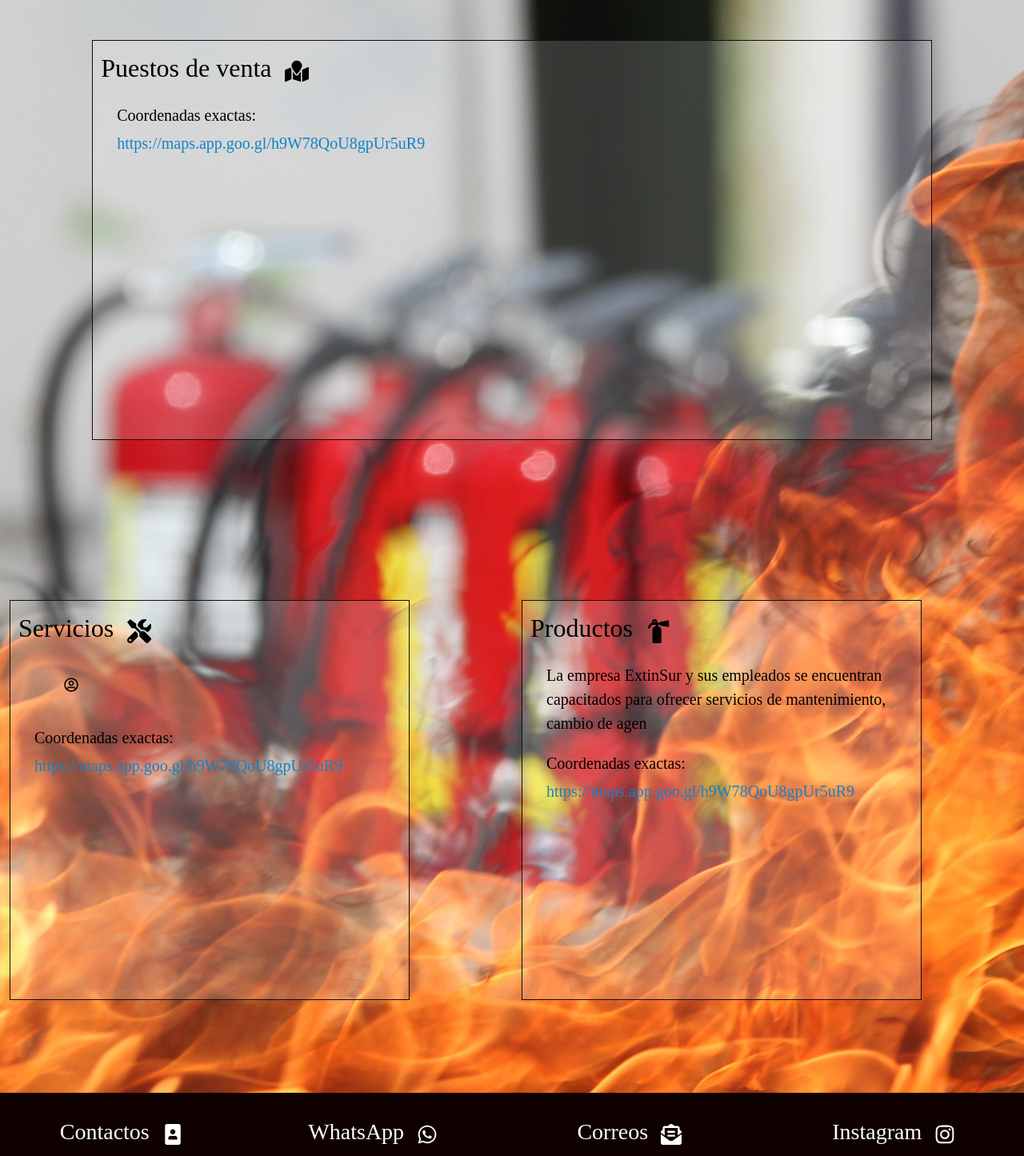
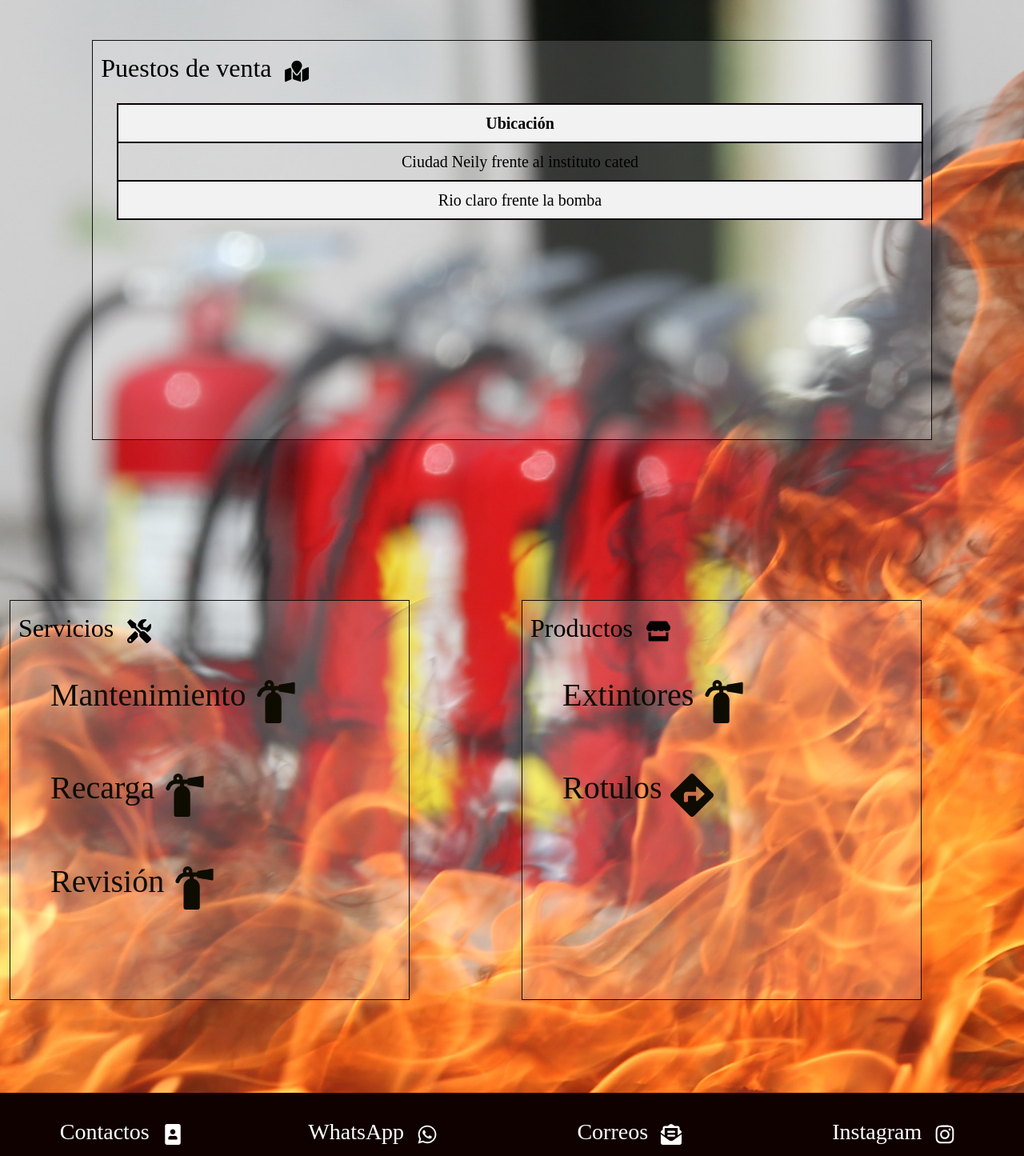
Before and after one commit to AntonyValverde/extinsurApp, a Next.js app: page / in a window 1280 px wide. Shown: the part 800-2245 px from the top of the page at 80% size. Built offline with nearby package versions, Linux system fonts and the light colour scheme.

Commit message:
responsive inicio

```diff
--- a/src/components/compIndex/FooterComp.tsx
+++ b/src/components/compIndex/FooterComp.tsx
@@ -11,6 +11,7 @@ const Footer_index = ({ }) => {
                         <h3>8324-4323</h3>
                         <h3>4342-5924</h3>
                     </div>
+
                 </div>
             </div>
 
--- a/src/components/compIndex/HeaderComp.tsx
+++ b/src/components/compIndex/HeaderComp.tsx
@@ -16,8 +16,8 @@ const Header_index = ({ }) => {
 
                 <nav className="navegation">
                     <Link href="/IndexInicioSesion" className="buttonBorder">
-                        <span className="text">Iniciar Secion</span>
-                        <FaRegUserCircle className="icons"></FaRegUserCircle>
+                        <span className="textInicio">Iniciar Secion</span>
+                        <FaRegUserCircle className="iconsInicio"></FaRegUserCircle>
                     </Link>
                 </nav>
 
--- a/src/components/compIndex/NavComp.tsx
+++ b/src/components/compIndex/NavComp.tsx
@@ -1,4 +1,4 @@
-import { FaRegUserCircle, FaFire, FaMapMarked, FaTools, FaSistrix, FaFacebook, FaInstagram, FaFireExtinguisher, FaEnvelopeOpenText, FaWhatsapp, FaPortrait, FaIcons } from 'react-icons/fa'
+import { FaStore, FaFire, FaMapMarked, FaTools, FaDirections, FaFireExtinguisher, FaEnvelopeOpenText, FaWhatsapp, FaPortrait, FaIcons } from 'react-icons/fa'
 import Link from "next/link";
 import React from 'react';
 import { Carousel } from 'react-responsive-carousel';
@@ -68,17 +68,27 @@ const Nav_index = ({ }) => {
                 </h1>
                 <div>
                     <article className="articleInfo">
+                        <table className="tablaUbication">
+                            <thead>
+                                <tr>
+                                    <th>Ubicación</th>
+
+                                </tr>
+                            </thead>
+                            <tbody>
+                                <tr>
+                                    <td><a href=' https://maps.app.goo.gl/Lpd7S5KN3sxP4FcD7'> Ciudad Neily frente al instituto cated </a> </td>
+                                </tr>
+                                <tr>
+
+                                    <td><a href=' https://maps.app.goo.gl/8HDRTyBW89rJ3KKq6'> Rio claro frente la bomba </a> </td>
+                                </tr>
+                            </tbody>
+                        </table>
 
                     </article>
 
-                    <article className="articleInfo">
 
-                    </article>
-
-                    <article className="articleInfo">
-                        Coordenadas exactas:
-                        <a className="linkMaps" href=" https://maps.app.goo.gl/h9W78QoU8gpUr5uR9 "> https://maps.app.goo.gl/h9W78QoU8gpUr5uR9 </a>
-                    </article>
                 </div>
             </nav>
 
@@ -90,19 +100,23 @@ const Nav_index = ({ }) => {
                 <div>
                     <article className="articleInfo">
                         <Link href="/IndexInicioSesion" className="buttonBorder">
-                            <span className="text"></span>
-                            <FaRegUserCircle className="icons"></FaRegUserCircle>
+                            <span className="textOpcionesPro">Mantenimiento</span>
+                            <FaFireExtinguisher className="iconsInicio"></FaFireExtinguisher>
                         </Link>
-
                     </article>
 
                     <article className="articleInfo">
-
+                        <Link href="/IndexInicioSesion" className="buttonBorder">
+                            <span className="textOpcionesPro">Recarga</span>
+                            <FaFireExtinguisher className="iconsInicio"></FaFireExtinguisher>
+                        </Link>
                     </article>
 
                     <article className="articleInfo">
-                        Coordenadas exactas:
-                        <a className="linkMaps" href=" https://maps.app.goo.gl/h9W78QoU8gpUr5uR9 "> https://maps.app.goo.gl/h9W78QoU8gpUr5uR9 </a>
+                        <Link href="/IndexInicioSesion" className="buttonBorder">
+                            <span className="textOpcionesPro">Revisión</span>
+                            <FaFireExtinguisher className="iconsInicio"></FaFireExtinguisher>
+                        </Link>
                     </article>
                 </div>
             </nav>
@@ -112,23 +126,25 @@ const Nav_index = ({ }) => {
             <nav className="navProductos">
                 <h1 className="h1Info">
                     <span className="text">Productos</span>
-                    <FaFireExtinguisher className="icons"></FaFireExtinguisher>
+                    <FaStore className="icons"></FaStore>
                 </h1>
                 <div>
                     <article className="articleInfo">
-                        La empresa ExtinSur y sus empleados se encuentran
-                        capacitados para ofrecer servicios de mantenimiento,
-                        cambio de agen
+                        <Link href="/IndexInicioSesion" className="buttonBorder">
+                            <span className="textOpcionesPro">Extintores</span>
+                            <FaFireExtinguisher className="iconsInicio"></FaFireExtinguisher>
+                        </Link>
 
+                    </article>
+                    <article className='articleInfo'>
+                        <Link href="/IndexInicioSesion" className="buttonBorder">
+                            <span className="textOpcionesPro">Rotulos</span>
+                            <FaDirections className="iconsInicio"></FaDirections>
+                        </Link>
                     </article>
 
                     <article className="articleInfo">
 
-                    </article>
-
-                    <article className="articleInfo">
-                        Coordenadas exactas:
-                        <a className="linkMaps" href=" https://maps.app.goo.gl/h9W78QoU8gpUr5uR9 "> https://maps.app.goo.gl/h9W78QoU8gpUr5uR9 </a>
                     </article>
                 </div>
             </nav>
--- a/src/pages/IndexInicioSesion.tsx
+++ b/src/pages/IndexInicioSesion.tsx
@@ -1,4 +1,4 @@
-import { FaReply, FaEye} from 'react-icons/fa'
+import { FaReply, FaEye } from 'react-icons/fa'
 import Link from "next/link";
 import React, { useState } from 'react';
 import router from "next/router";
@@ -24,7 +24,7 @@ export default function IndexInicioSesion() {
         }
 
 
-        const redirectTo = SelectedOption === 'Gerente' ? '/IndexGerenteInicio' : '/IndexEmpleadoInicio';
+        const redirectTo = SelectedOption == 'Gerente' ? '/IndexGerenteInicio' : '/IndexEmpleadoInicio';
         console.log('Iniciar sesión y redireccionar a:', redirectTo);
     };
 
@@ -39,13 +39,14 @@ export default function IndexInicioSesion() {
     return (
         <>
             <div className="FondoInicioSecion">
-                <nav className="navegationSecion">
-                    <Link href="#" className="buttonBorderAtras" onClick={InicioLinkClick}>
 
-                        <FaReply className="iconsSalir"></FaReply>
-                    </Link>
-                </nav>
                 <div className="contenedorInicio">
+                    <nav className="navegationSecion">
+                        <Link href="#" className="buttonBorderAtras" onClick={InicioLinkClick}>
+
+                            <FaReply className="iconsSalir"></FaReply>
+                        </Link>
+                    </nav>
                     <form className="contenedorFormulario">
                         <h1 className="titulo">ExtinSur Login</h1>
                         <div className="caja">
--- a/src/styles/indexInicio.css
+++ b/src/styles/indexInicio.css
@@ -19,14 +19,14 @@
 @media (max-width: 767px) {
   .body {
     height: 600vh;
-    width: 200vh;
+    width: 180vh;
     padding-bottom: 0;
   }
 }
 
 
 .conteinerInicio {
-  background-color: rgba(239, 220, 220, 0.8);
+  background-color: rgba(239, 220, 220, 0.879);
   width: 80%;
 
   margin: 0 auto;
@@ -54,12 +54,19 @@
   z-index: 99;
 }
 
+.iconsInicio {
+  display: inline-block;
+  padding: 3px;
+  font-size: 60px;
+}
+
 @media (max-width: 768px) {
   .Header {
     background-color: #01ddff;
     flex-direction: row;
     padding: 55px 5%;
     justify-content: space-between;
+    position: absolute;
 
   }
 
@@ -73,13 +80,11 @@
 
   }
 
-  .text {
-    margin-right: 8px;
-    font-size: 0px;
-    color: transparent;
+  .textInicio {
+    display: none;
   }
 
-  .icons {
+  .iconsInicio {
     display: inline-block;
     padding: 3px;
     font-size: 60px;
@@ -96,6 +101,21 @@
     display: flex;
     align-items: center;
     position: relative;
+  }
+
+  .barraBusqueda {
+    display: inline-block;
+    padding: 10px 20px;
+    font-size: 16px;
+    background-color: rgba(248, 246, 246, 0.5);
+    color: rgb(10, 10, 3);
+    border: none;
+    position: relative;
+    overflow: hidden;
+    font-size: 40px;
+    font-family: "Josefin_Sans";
+    opacity: 0.8;
+    width: 100%;
   }
 }
 
@@ -139,7 +159,7 @@
   border: none;
   position: relative;
   overflow: hidden;
-  font-size: 20px;
+  font-size: 40px;
   font-family: "Josefin_Sans";
   opacity: 0.8;
   width: 100%;
@@ -182,6 +202,11 @@
 
 }
 
+.textInicio {
+  margin-right: 8px;
+  font-size: 30px;
+}
+
 /*Nav----------------------------------------------------------------------------------------------------------------------------*/
 
 .navIndex {
@@ -212,6 +237,16 @@
 
 .text {
   margin-right: 8px;
+}
+
+.textOpciones{
+  margin-right: 8px;
+  font-size: 50px;
+}
+
+.textOpcionesPro{
+  margin-right: 8px;
+  font-size: 40px;
 }
 
 .icons {
@@ -306,17 +341,61 @@
   overflow: auto;
 }
 
+/*Tabla*/
+.tablaUbication {
+  border-collapse: collapse;
+  width: 100%;
+  border: 2px solid #000000;
+}
+
+.tablaUbication th, .tablaUbication td {
+  border: 2px solid #090000;
+  padding: 8px;
+  text-align: center;
+}
+
+.tablaUbication th {
+  background-color: #f2f2f2;
+}
+
+.tablaUbication tr:nth-child(even) {
+  background-color: #f2f2f2;
+}
+
 @media (max-width: 768px) {
+  .tablaUbication {
+    border-collapse: collapse;
+    width: 100%;
+    border: 1px solid #070505;
+  }
+
+  .tablaUbication th, .tablaUbication td {
+    border: 1px solid #0d0000;
+    padding: 8px;
+    text-align: center;
+  }
+
+  .tablaUbication th {
+    background-color: #fa000083;
+  }
+
+  .tablaUbication tr:nth-child(even) {
+    background-color: #f2f2f2;
+  }
+
   .navIndex {
-    font-size: 30px;
+
     align-content: center;
   }
+  .textOpcionesPro{
+    margin-right: 8px;
+    font-size: 40px;
+  }
 
+  .navInfo {
+    font-size: 50px;
 
-  .navInfo{
-    font-size: 34px;
-
-    top: 40vh;
+    top: 35vh;
     position: absolute;
     width: auto;
     max-width: none;
@@ -326,15 +405,15 @@
     right: 3%;
     left: 3%;
 
-    background-color: rgba(255, 254, 254, 0.666);
+    background-color: rgba(255, 254, 254, 0.744);
     border: 1px solid #100d0d;
     padding: 50px;
     overflow: auto;
     margin-bottom: 5%;
   }
 
-  .navInfoFotos{
-    top: 150vh;
+  .navInfoFotos {
+    top: 165vh;
     position: absolute;
     width: auto;
     max-width: none;
@@ -344,7 +423,7 @@
     right: 20%;
     left: 20%;
 
-    background-color: rgba(255, 254, 254, 0.666);
+    background-color: rgba(255, 254, 254, 0.744);
     border: 1px solid #100d0d;
     padding: 50px;
     overflow: auto;
@@ -352,8 +431,27 @@
 
   }
 
-  .navDireccion{
-    top: 280vh;
+  .navDireccion {
+    top: 277vh;
+    position: absolute;
+    width: auto;
+    max-width: none;
+    height: 620px;
+    display: 10px;
+
+    right: 3%;
+    left: 3%;
+
+    background-color: rgba(255, 254, 254, 0.744);
+    border: 1px solid #100d0d;
+    padding: 50px;
+    overflow: auto;
+    margin-bottom: 5%;
+
+  }
+
+  .navProductos {
+    top: 380vh;
     position: absolute;
     width: auto;
     max-width: none;
@@ -363,7 +461,7 @@
     right: 3%;
     left: 3%;
 
-    background-color: rgba(255, 254, 254, 0.666);
+    background-color: rgba(255, 254, 254, 0.744);
     border: 1px solid #100d0d;
     padding: 50px;
     overflow: auto;
@@ -371,8 +469,8 @@
 
   }
 
-  .navProductos{
-    top: 370vh;
+  .navServicios {
+    top: 455vh;
     position: absolute;
     width: auto;
     max-width: none;
@@ -382,26 +480,7 @@
     right: 3%;
     left: 3%;
 
-    background-color: rgba(255, 254, 254, 0.666);
-    border: 1px solid #100d0d;
-    padding: 50px;
-    overflow: auto;
-    margin-bottom: 5%;
-
-  }
-
-  .navServicios{
-    top: 470vh;
-    position: absolute;
-    width: auto;
-    max-width: none;
-    height: auto;
-    display: 10px;
-
-    right: 3%;
-    left: 3%;
-
-    background-color: rgba(255, 254, 254, 0.666);
+    background-color: rgba(255, 254, 254, 0.744);
     border: 1px solid #100d0d;
     padding: 50px;
     overflow: auto;
@@ -413,7 +492,7 @@
 
   .h1Info {
     font-family: "Josefin_Sans";
-    font-size: 42px;
+    font-size: 52px;
     margin-bottom: 20px;
   }
 
@@ -425,13 +504,13 @@
 
   .articleInfo {
     font-family: "Josefin_Sans";
-    font-size: 40px;
+    font-size: 50px;
     margin-bottom: 20px;
     padding-left: 20px;
   }
 
   .linkMaps {
-    font-size: 38px;
+    font-size: 40px;
     color: #1284c7;
     font-family: "Josefin_Sans";
   }
--- a/src/styles/indexInicioSecion.css
+++ b/src/styles/indexInicioSecion.css
@@ -189,10 +189,11 @@
 .inputContenedor {
     display: flex;
     align-items: center;
-    margin-left: 6px; /* Puedes ajustar el valor según tu diseño */
+    margin-left: 6px;
+    /* Puedes ajustar el valor según tu diseño */
 }
 
-.ojoPNG{
+.ojoPNG {
     width: 40px;
     height: 35px;
 }
@@ -249,15 +250,17 @@
     flex-direction: column;
 }
 
-.IniciarSecionLink{
+.IniciarSecionLink {
     text-decoration: none;
-    border-bottom: 2px solid #000; /* Ajusta el color según tu preferencia */
+    border-bottom: 2px solid #000;
+    /* Ajusta el color según tu preferencia */
     padding-bottom: 5px;
 }
 
 
 /* Estilos para dispositivos móviles */
 @media only screen and (max-width: 600px) {
+
     .contenedorFormulario,
     .contenedorInicio {
         width: 90%;
@@ -265,6 +268,7 @@
     }
 
     .titulo {
+        top: 10px;
         font-size: 28px;
     }
 
@@ -277,25 +281,48 @@
         font-size: 14px;
     }
 
-    .buttonBorderAtras,
+    .buttonBorderAtras {
+        display: inline-block;
+        padding: 10px 20px;
+        font-size: 16px;
+        background-color: transparent;
+        color: rgb(14, 12, 0);
+        border: none;
+        position: relative;
+        overflow: hidden;
+        font-size: 20px;
+        font-family: "Josefin_Sans";
+    }
+
     .botonVer,
     .botonOpcion {
         font-size: 14px;
     }
 
     .navegationSecion {
-        font-size: 16px;
+        font-size: 12px;
         margin-left: 20px;
+        top: 0;
+        position: absolute;
+        font-size: 1.1em;
+        color: #fff;
+        text-decoration: none;
+        font-weight: 500;
+        margin-left: 40px;
     }
 
     .caja {
-        grid-template-columns: 1fr; /* Cambiamos a una sola columna */
-        grid-gap: 10px; /* Reducimos el espacio entre elementos */
-        padding: 15px; /* Ajustamos el espacio interno */
+        grid-template-columns: 1fr;
+        /* Cambiamos a una sola columna */
+        grid-gap: 10px;
+        /* Reducimos el espacio entre elementos */
+        padding: 15px;
+        /* Ajustamos el espacio interno */
     }
 
     .caja .inputContenedor {
-        margin-left: 0; /* Eliminamos el margen izquierdo */
+        margin-left: 0;
+        /* Eliminamos el margen izquierdo */
     }
 
     .ojoPNG {
@@ -304,30 +331,37 @@
     }
 
     .contenedorOpcion {
-        display: block; /* Mostramos la lista desplegable a pantalla completa */
+        display: block;
+        /* Mostramos la lista desplegable a pantalla completa */
     }
 
     .opcionContenido {
-        position: static; /* Eliminamos la posición absoluta */
+        position: static;
+        /* Eliminamos la posición absoluta */
         background-color: transparent;
         box-shadow: none;
         border-radius: 0;
-        margin-top: 5px; /* Agregamos margen arriba */
+        margin-top: 5px;
+        /* Agregamos margen arriba */
     }
 
     .opcionContenido a {
-        padding: 8px 16px; /* Reducimos el padding */
+        padding: 8px 16px;
+        /* Reducimos el padding */
         text-align: center;
     }
 
     .navegationSecion {
-        margin-left: 0; /* Eliminamos el margen izquierdo */
-        margin-top: 10px; /* Agregamos margen arriba */
+        margin-left: 0;
+        /* Eliminamos el margen izquierdo */
+        margin-top: 10px;
+        /* Agregamos margen arriba */
         text-align: center;
     }
 
     .IniciarSecionLink {
-        display: block; /* Ocupar el ancho completo */
+        display: block;
+        /* Ocupar el ancho completo */
         text-align: center;
     }
 
```
